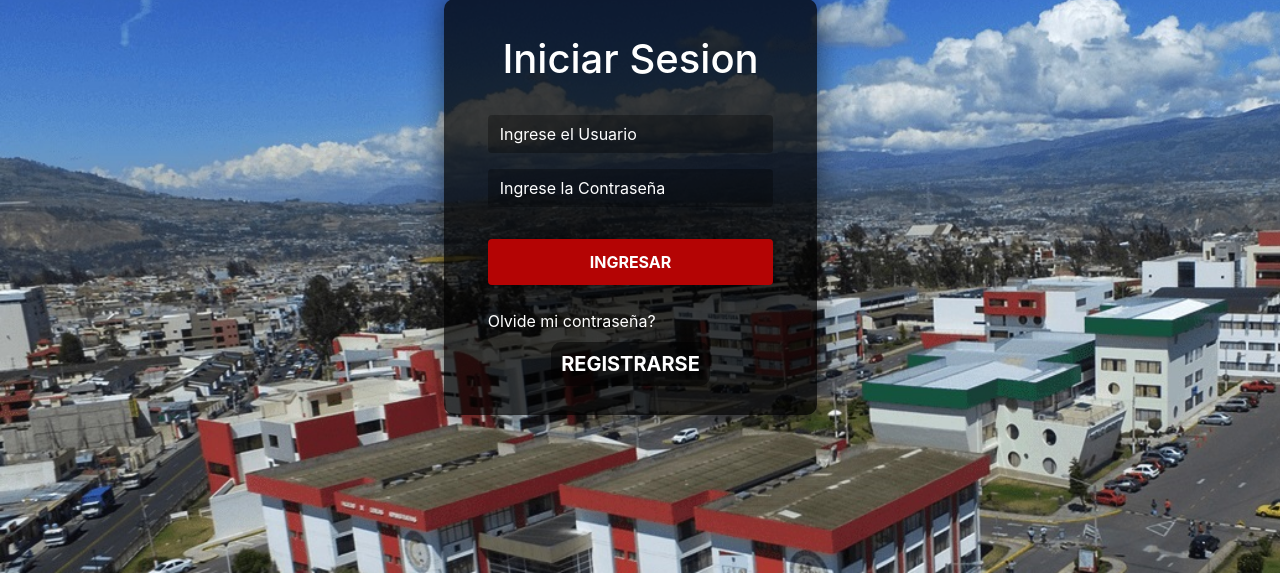
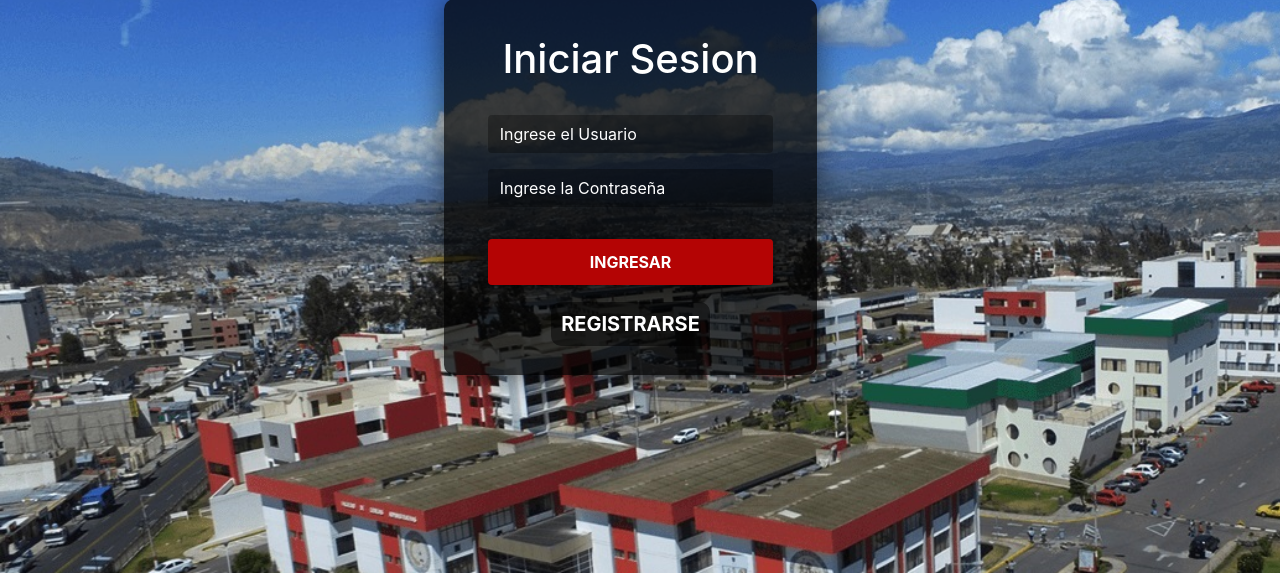
Before and after one commit to noesrichardplus/mercaduta, a Flask app: page /login in a window 1280 px wide. Shown: the part 97-670 px from the top of the page. Run offline with Flask 2, Linux system fonts and the light colour scheme.

Commit message:
Quitando cosas

```diff
--- a/mercaduta/auth/templates/login.html
+++ b/mercaduta/auth/templates/login.html
@@ -28,9 +28,6 @@
                     <div class="form-group mx-sm-4 pb-2">
                         <input type="submit" class="btn btn-block ingresar" value="INGRESAR">
                     </div>
-                    <div class="form-group mx-sm-4 text-left" >
-                        <span class=""><a href="#" class="olvide">Olvide mi contraseña?</a></span>
-                    </div>
                     <div class="form-group text-center"  >
                         <span><a href="{{url_for('auth.signup')}}" class="olvide1">REGISTRARSE</a></span>
                     </div>
```
